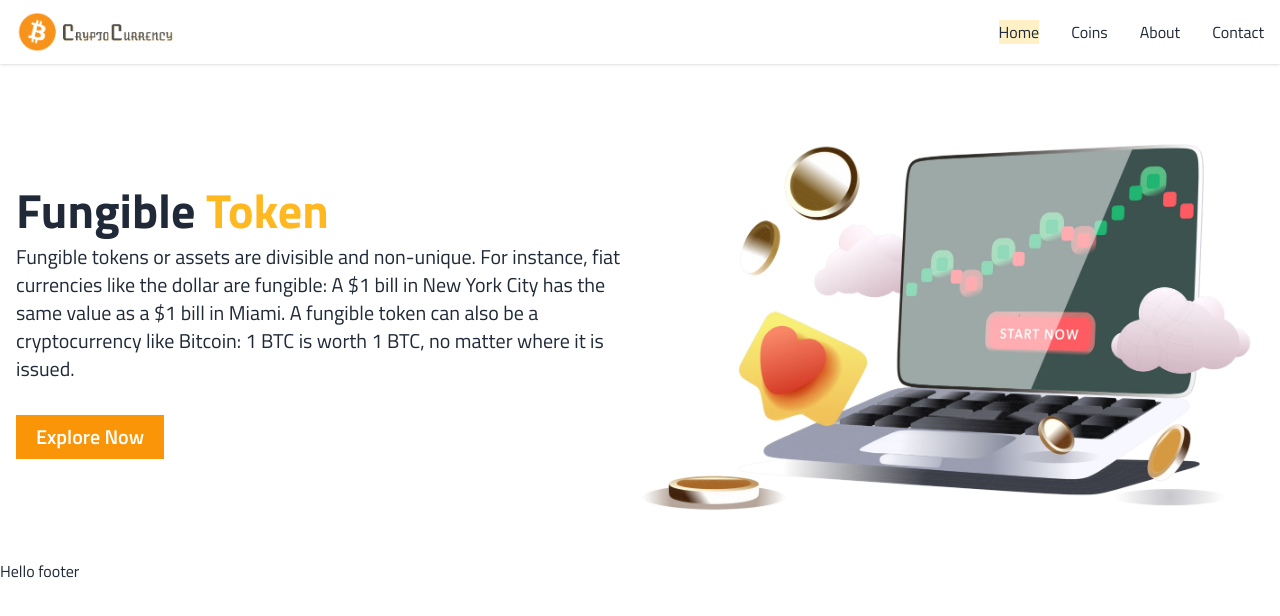
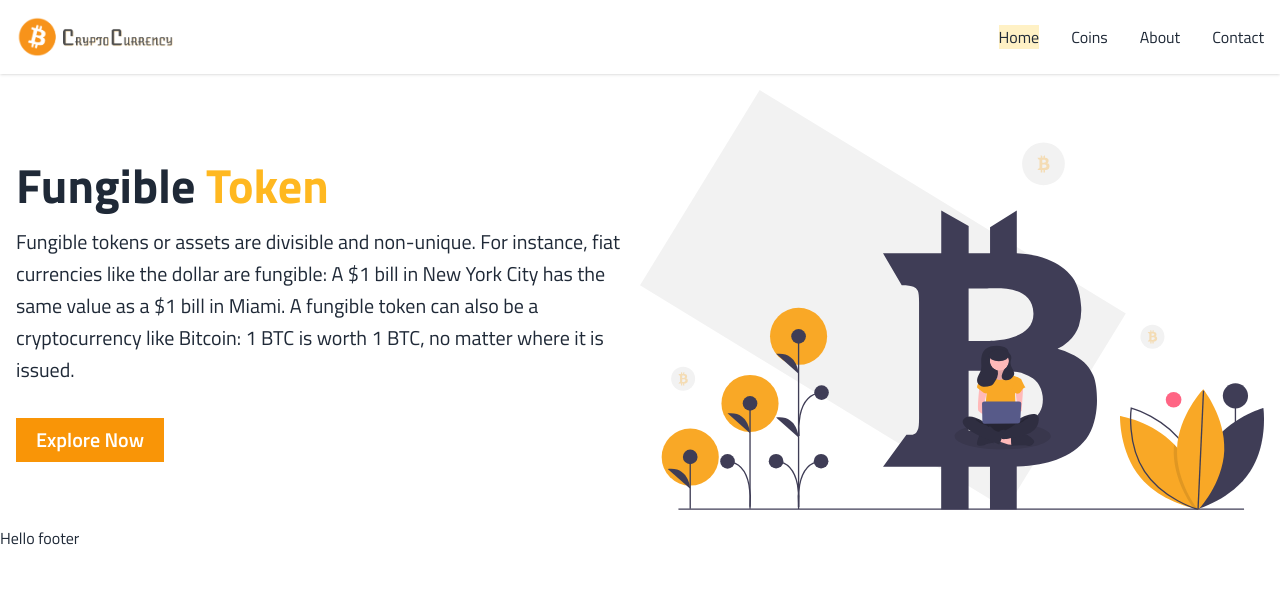
Before and after one commit to Tusar78/crypto-currencies, a React (Create React App) app: page /home in a window 1280 px wide. Shown: the top 616 px of the page. Built offline with nearby package versions, Linux system fonts and the light colour scheme.

Commit message:
Some updates home and coin section

```diff
--- a/src/Components/Home/Home.js
+++ b/src/Components/Home/Home.js
@@ -16,7 +16,7 @@
           <button className='hero__btn' onClick={handleNavigate}>Explore Now</button>
         </div>
         <div className="hero__image">
-          <img src="fungibletoken.jpg" alt="HeroImage" className="hero__img" />
+          <img src="crypto.svg" alt="HeroImage" className="hero__img" />
         </div>
       </div>
     </section>
--- a/src/index.css
+++ b/src/index.css
@@ -7,7 +7,7 @@
 @layer components {
   /* Responsive navigation */
   .navbar {
-    @apply w-full shadow relative sm:static;
+    @apply w-full shadow relative sm:static lg:py-4;
   }
 
   .nav {
@@ -60,7 +60,7 @@
   }
 
   .hero__text {
-    @apply mt-1 text-base font-normal lg:text-xl lg:mt-2;
+    @apply mt-1 text-base font-normal lg:text-xl lg:mt-4 lg:leading-8;
   }
 
   .hero__btn {
@@ -81,7 +81,7 @@
   }
 
   .crypto__info {
-    @apply md:text-center
+    @apply md:text-center md:mt-4 md:mb-4
   }
 
   .crypto__title {
@@ -89,7 +89,7 @@
   }
 
   .crypto__text {
-    @apply mt-1 text-base font-normal lg:text-xl lg:mt-2 text-[#ffb820];
+    @apply mt-1 text-base font-normal lg:text-xl lg:mt-2 text-gray-300;
   }
 
   .crypto__container  {
```
Also changed, not shown: public/crypto.svg (added), public/crypto_portfolio.svg (added).
